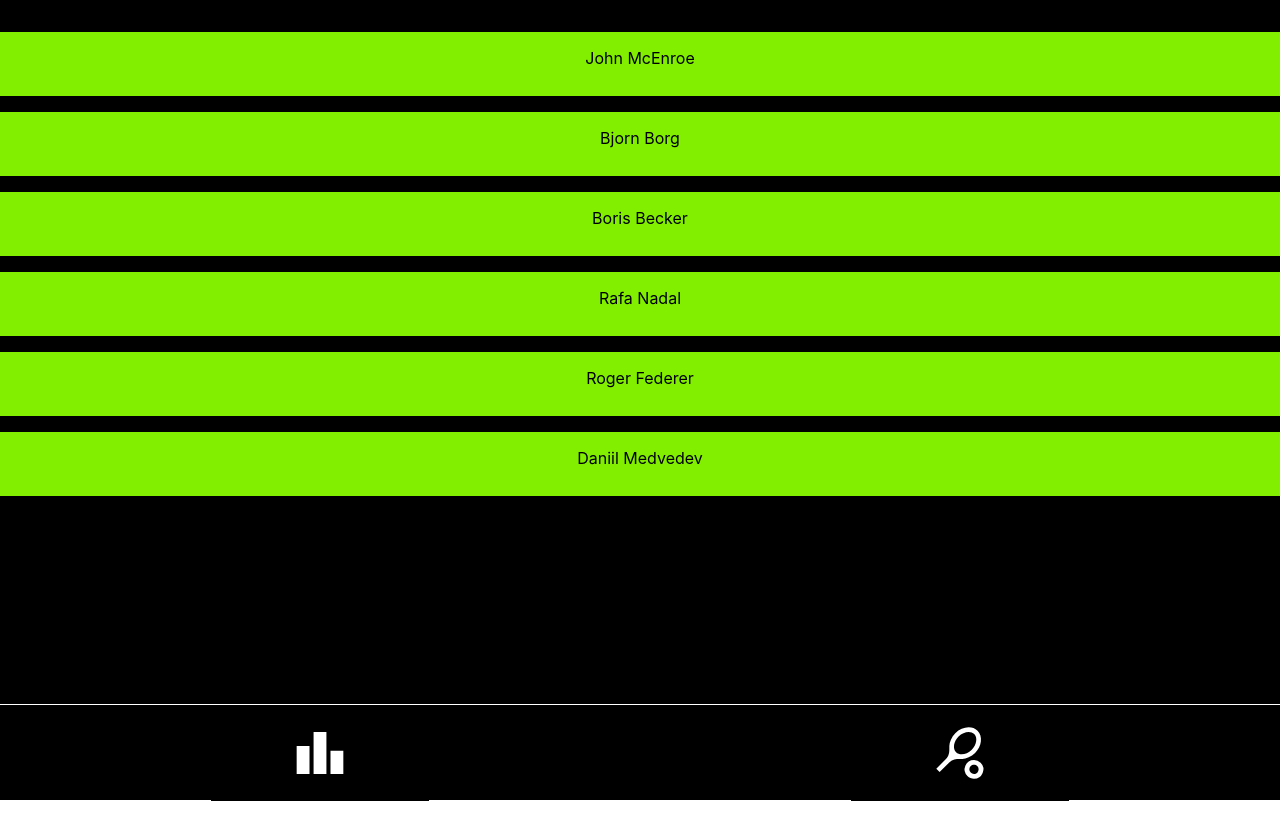
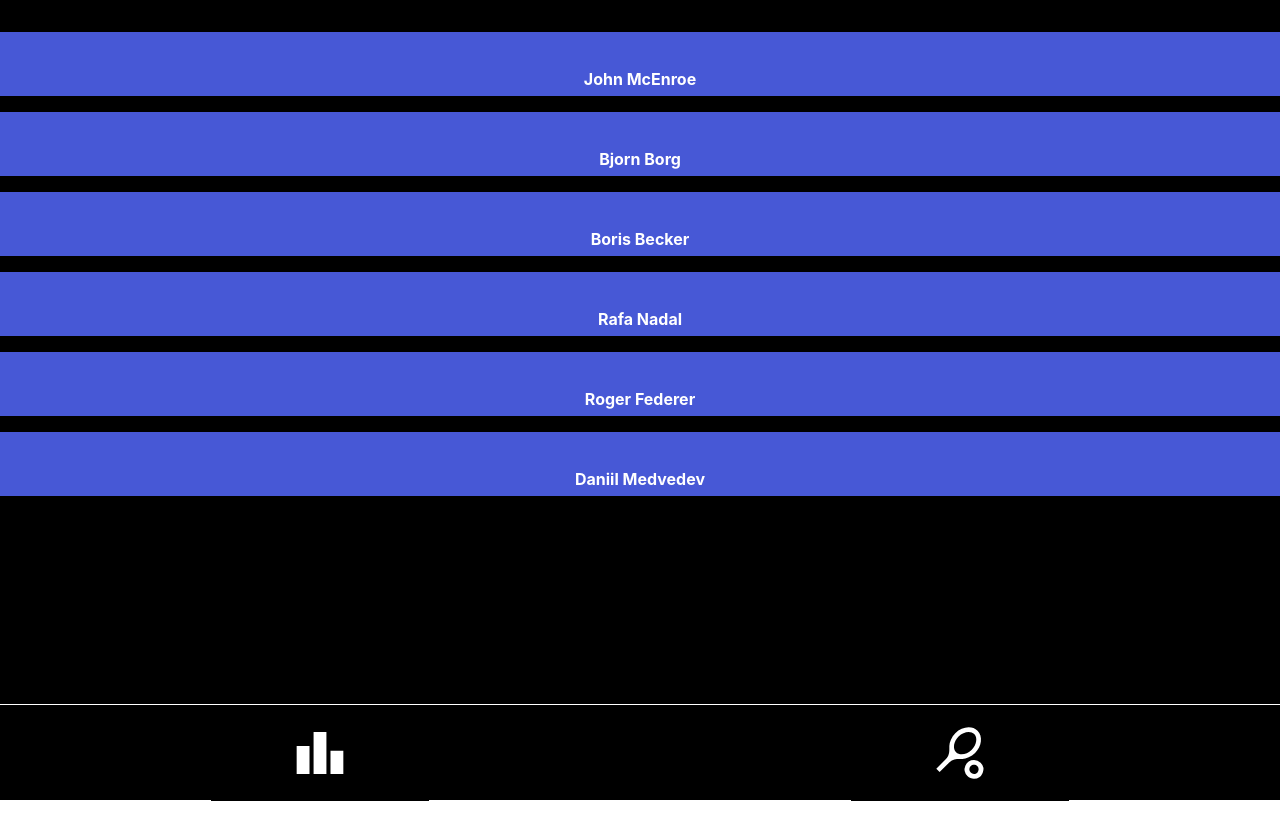
Before and after one commit to timurbuch/capstone-project, a React (Create React App) app: page / in a window 1280 px wide. Shown: the top 840 px of the page. Built offline with nearby package versions, Linux system fonts and the light colour scheme.

Commit message:
Set isChallenged state to challenged prop

```diff
--- a/src/components/ListItem/ListItem.js
+++ b/src/components/ListItem/ListItem.js
@@ -3,9 +3,9 @@ import styled from 'styled-components/macro'
 
 import ChallengeButton from '../ChallengeButton/ChallengeButton'
 
-const ListItem = ({ name, img, age, wins, losses }) => {
+const ListItem = ({ name, img, age, wins, losses, challenged }) => {
   const [showDetails, setShowDetails] = useState(false)
-  const [isChallenged, setIsChallenged] = useState(false)
+  const [isChallenged, setIsChallenged] = useState(challenged)
 
   const setShowDetailsTrue = () => {
     setShowDetails(true)
@@ -18,7 +18,9 @@ const ListItem = ({ name, img, age, wins, losses }) => {
   }
   return (
     <StyledListItem>
-      <ClickArea onClick={setShowDetailsTrue}>{name}</ClickArea>
+      <ClickArea onClick={setShowDetailsTrue}>
+        <h4>{name}</h4>
+      </ClickArea>
       {showDetails && (
         <>
           <BackButton onClick={setShowDetailsFalse}>Return</BackButton>
@@ -40,10 +42,11 @@ const ListItem = ({ name, img, age, wins, losses }) => {
 }
 
 const StyledListItem = styled.li`
-  background-color: #82ef00;
+  background-color: #4758d6;
   margin: 0;
   padding: 1rem 1rem;
   display: flex;
+  color: white;
   flex-direction: column;
   gap: 1rem;
   justify-content: center;
@@ -59,7 +62,8 @@ const StyledListItem = styled.li`
   }
 `
 const ClickArea = styled.div`
-  background-color: #82ef00;
+  background-color: #4758d6;
+  color: white;
   width: 100%;
   height: 2rem;
   text-align: center;
```
